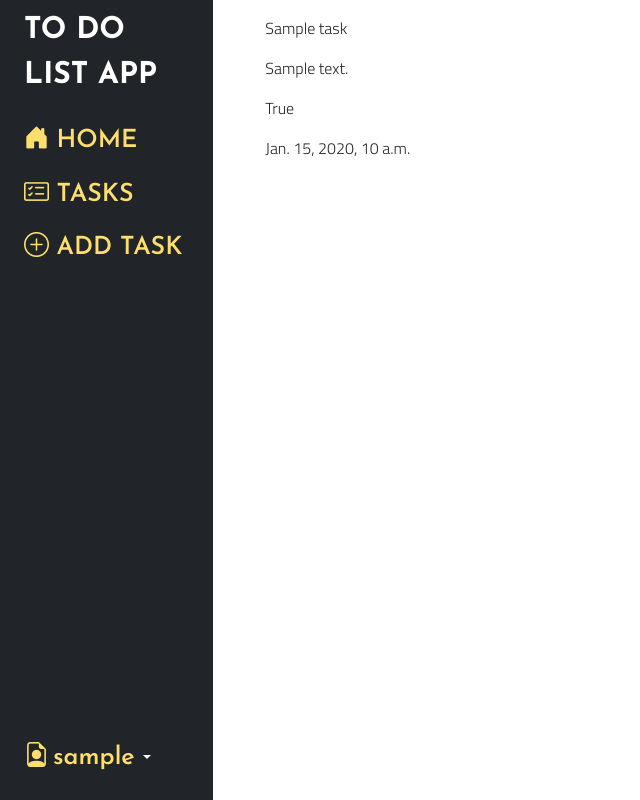
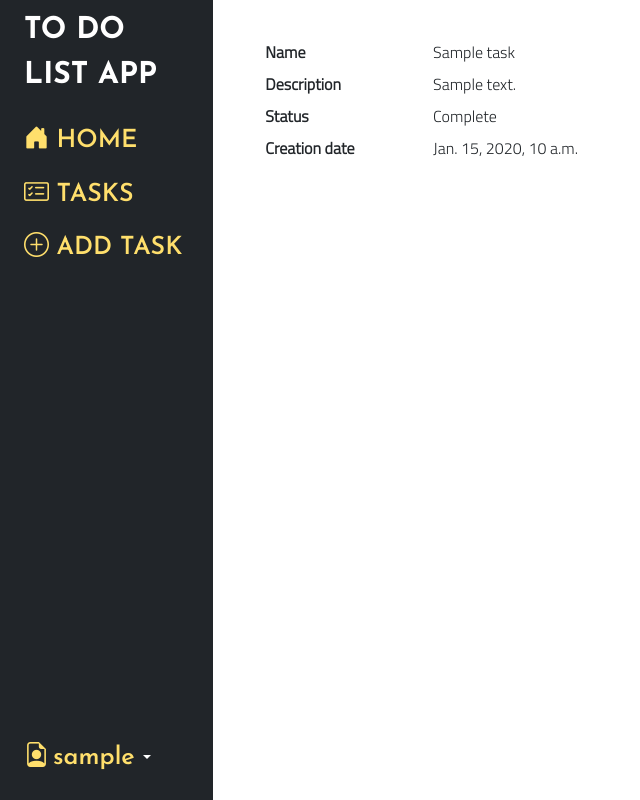
Before and after one commit to Gamattowicz/To_Do_List_App_Django, a Django app: page /task/1/ in a window 1280 px wide. Shown: the whole page, without its empty margins (0-640 px from the left). Run offline with Django 3.2, Linux system fonts and the light colour scheme; a user stored in the database is signed in; tables that the repository leaves empty hold one stand-in row (values such as "Sample post"); some libraries are stand-ins or nearby versions.

Commit message:
style detail task page

```diff
--- a/todo_list/base/templates/base/task.html
+++ b/todo_list/base/templates/base/task.html
@@ -2,8 +2,23 @@
 {% block title %}Task {{task.pk}}{% endblock %}
 
 {% block content %}
-    <p>{{task.title}}</p>
-    <p>{{task.content}}</p>
-    <p>{{task.complete}}</p>
-    <p>{{task.created_at}}</p>
+    <dl class="row mt-4">
+      <dt class="col-sm-3">Name</dt>
+      <dd class="col-sm-9">{{task.title}}</dd>
+
+      <dt class="col-sm-3">Description</dt>
+      <dd class="col-sm-9">{{task.content}}</dd>
+
+      <dt class="col-sm-3">Status</dt>
+      <dd class="col-sm-9">
+          {% if task.complete %}
+            Complete
+          {% else %}
+            Incomplete
+          {% endif %}
+      </dd>
+
+      <dt class="col-sm-3">Creation date</dt>
+      <dd class="col-sm-9">{{task.created_at}}</dd>
+    </dl>
 {% endblock %}
```
